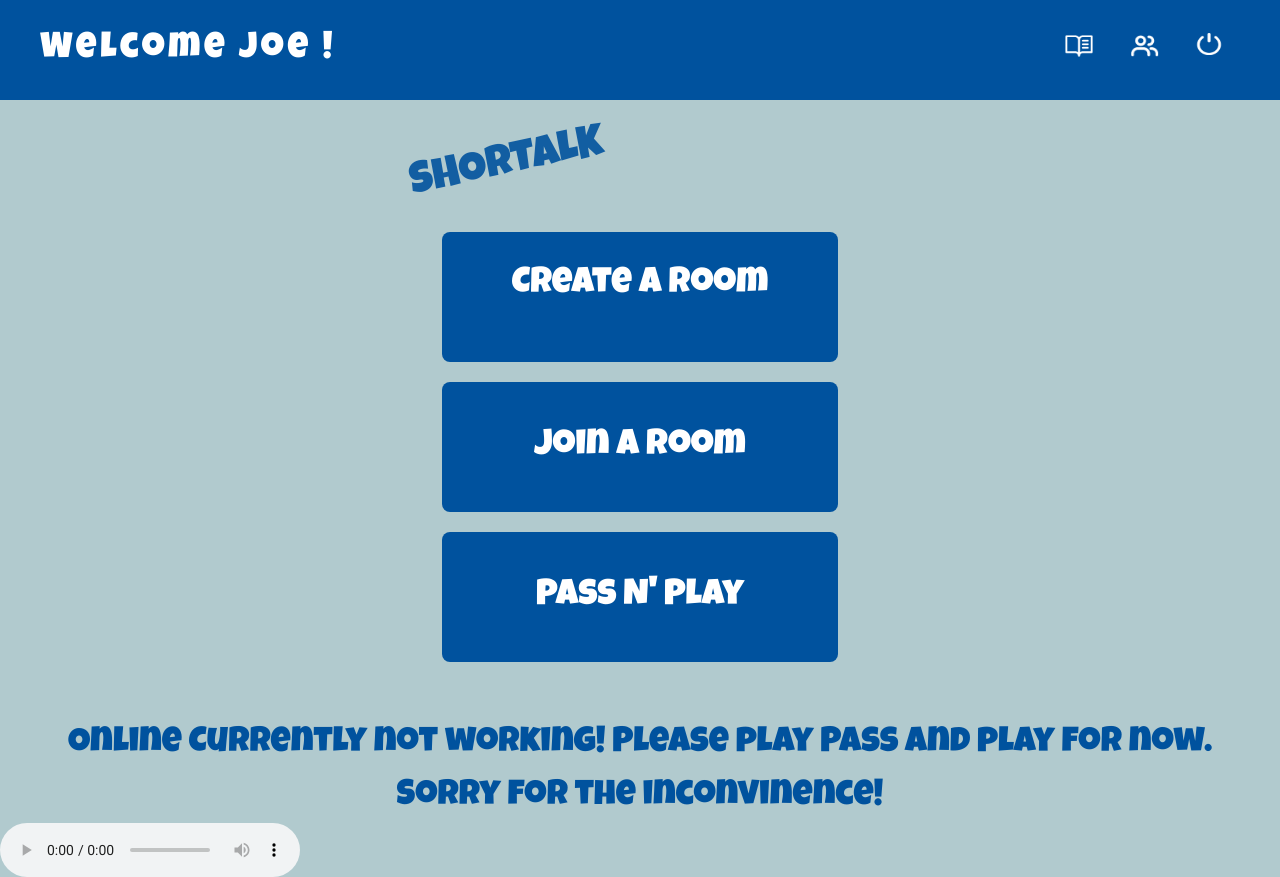
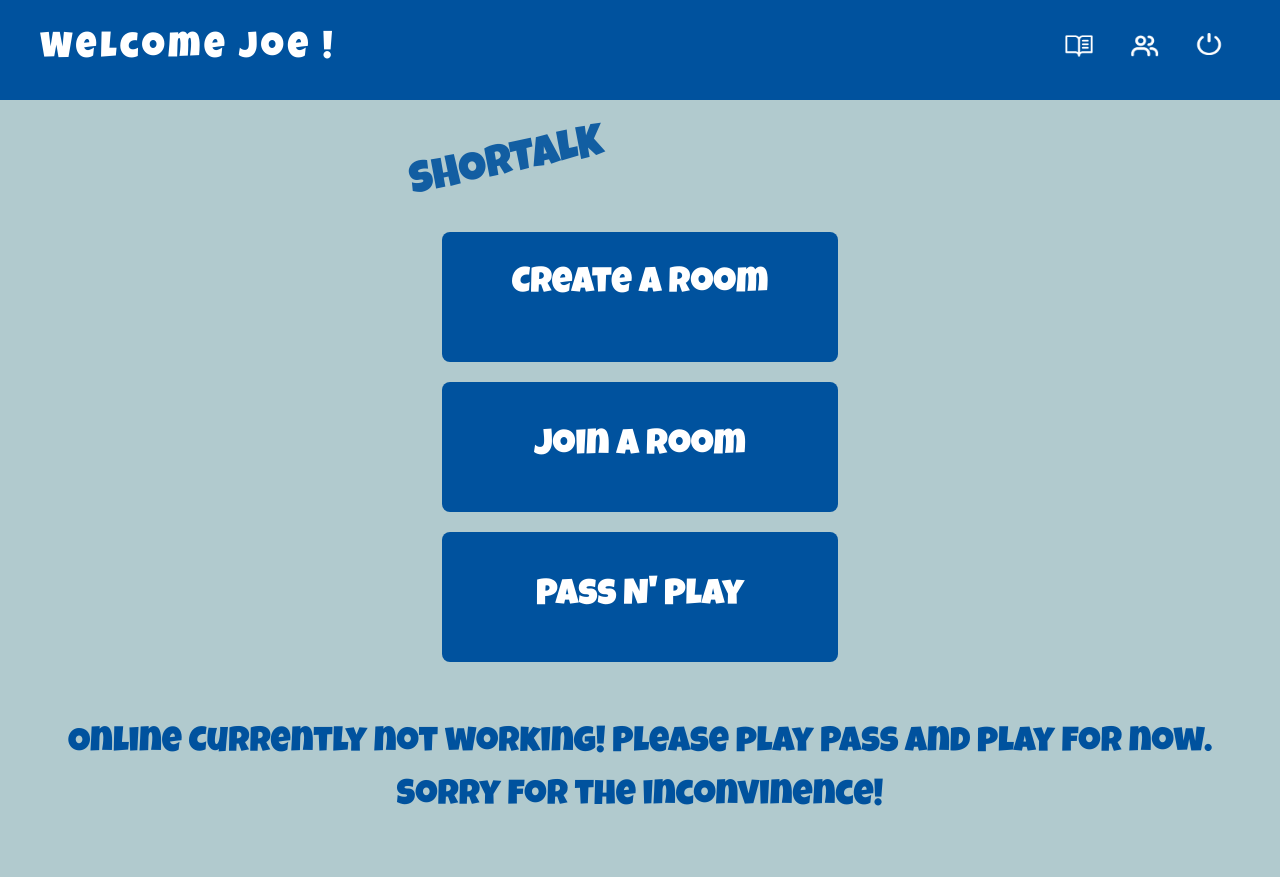
Before and after one commit to JarIsCoding/Shortalk---Front-End, a Next.js app: page /pages/homePage in a window 1280 px wide. After the commit the page ends 823 px from the top, so only its background shows below. Built offline with nearby package versions, Linux system fonts and the light colour scheme.

Commit message:
MainMenuMusic Works!!!!!!!

```diff
--- a/src/app/components/AudioPlayer.tsx
+++ b/src/app/components/AudioPlayer.tsx
@@ -2,10 +2,11 @@ import React from 'react';
 const AudioPlayer = () => {
     return (
         <div>
-            <audio controls>
-                <source src="/Audio/MainMenuMusic.mp3" type="audio/mp3" />
+            <audio controls autoPlay loop className='w-[1000px] hidden'>
+                <source src="/Audio/MainMenuMusic.mp3"  type="audio/mp3" />
             </audio>
-        </div>
+         </div>
+
     );
 };
 export default AudioPlayer;
```
